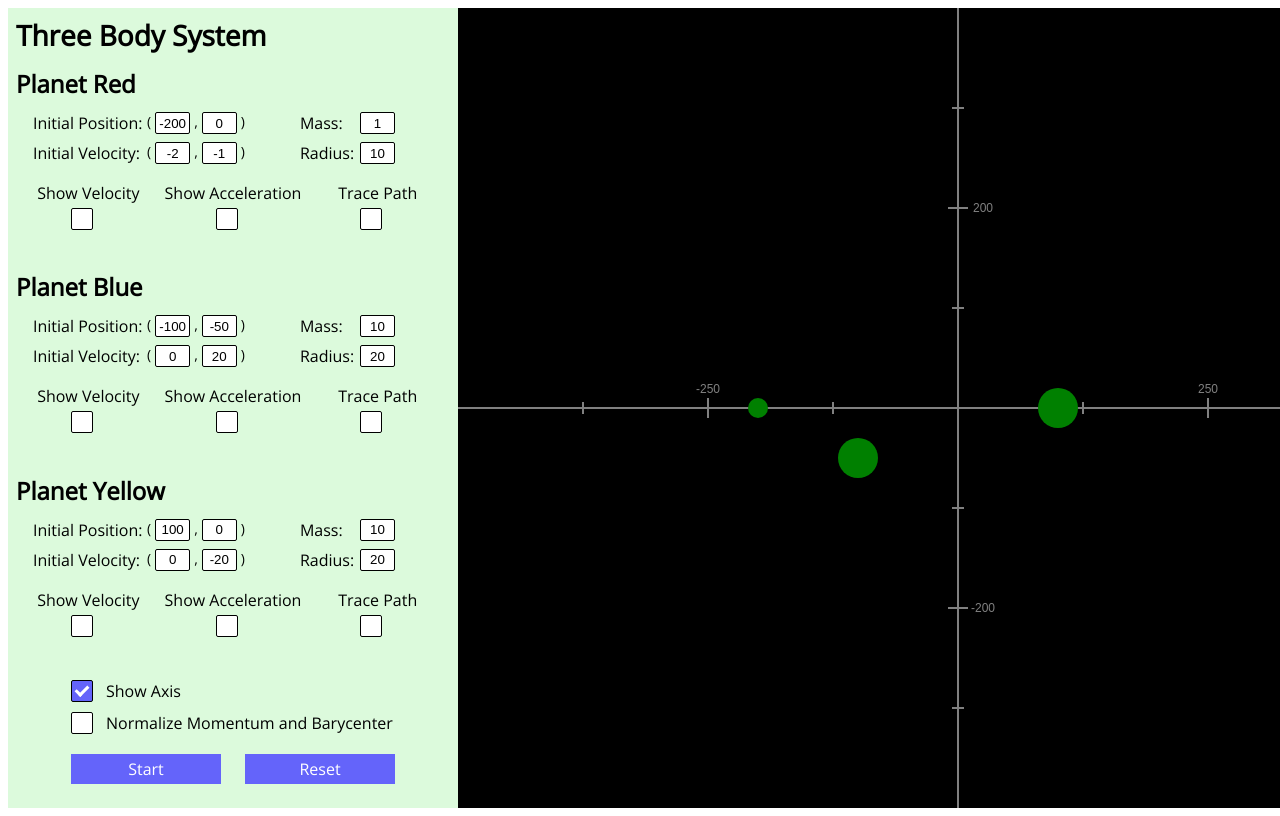
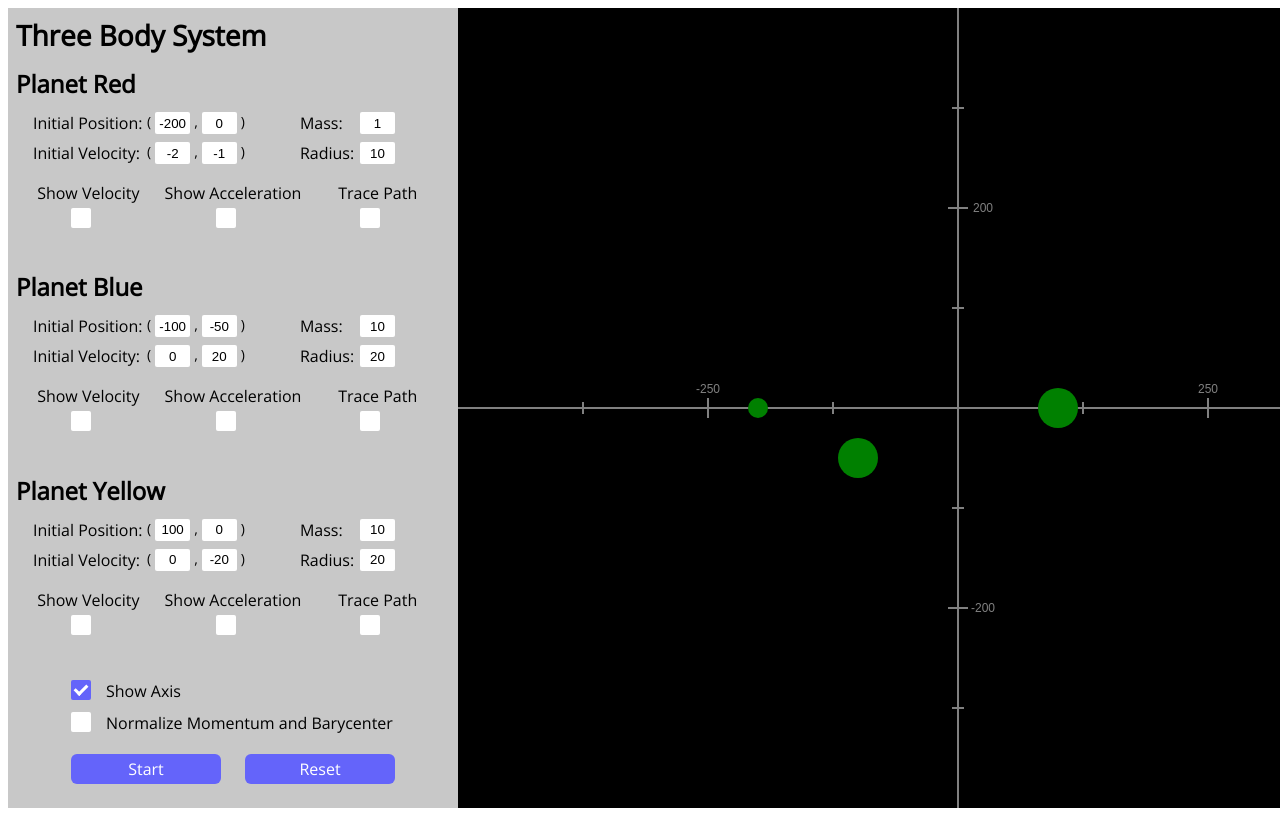
Before and after one commit to echentw/three-body, a React app: page / in a window 1280 px wide. Shown: the top 816 px of the page. Built offline with nearby package versions, Linux system fonts and the light colour scheme.

Commit message:
more formatting

```diff
--- a/src/components/CheckBoxComponent/CheckBoxComponent.scss
+++ b/src/components/CheckBoxComponent/CheckBoxComponent.scss
@@ -36,7 +36,7 @@
   width: 20px;
   background-color: white;
 
-  border: 1px solid black;
+  border: none;
   border-radius: 2px;
 }
 
--- a/src/components/ScalarInputComponent/ScalarInputComponent.scss
+++ b/src/components/ScalarInputComponent/ScalarInputComponent.scss
@@ -9,7 +9,7 @@
 
   .scalar-input {
     width: 35px;
-    border: 1px solid black;
+    border: none;
     border-radius: 2px;
 
     text-align: center;
--- a/src/components/VectorInputComponent/VectorInputComponent.scss
+++ b/src/components/VectorInputComponent/VectorInputComponent.scss
@@ -25,7 +25,7 @@
 
   .vector-input {
     width: 35px;
-    border: 1px solid black;
+    border: none;
     border-radius: 2px;
 
     text-align: center;
--- a/src/styles/_GlobalConfigComponent.scss
+++ b/src/styles/_GlobalConfigComponent.scss
@@ -28,6 +28,8 @@
       border: none;
       outline: none;
 
+      border-radius: 6px;
+
       color: white;
       font-size: 16px;
       font-family: Open Sans;
--- a/src/styles/_SideBar.scss
+++ b/src/styles/_SideBar.scss
@@ -13,7 +13,7 @@
   width: 450px;
 
   padding: 8px;
-  background-color: rgb(220, 250, 220);
+  background-color: rgb(200, 200, 200);
 
   .title-container {
     font-size: 28px;
```
